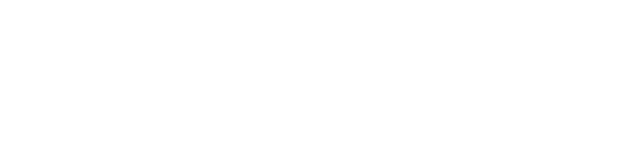
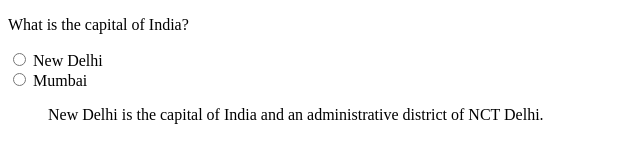
Before and after one commit to acciojob/trivia-DeepakIbitwar, a website: page main.html in a window 1280 px wide. Shown: the whole page, without its empty margins (0-640 px from the left). Drawn offline with Linux system fonts and the light colour scheme.

Commit message:
created a submission

```diff
--- a/main.html
+++ b/main.html
@@ -8,6 +8,12 @@
 
 <body>
 	<!-- the entire body must be written by student -->
+	<p>What is the capital of India?</p>
+    <input type="radio" id="New Delhi" name="capital">
+    <label for="new delhi">New Delhi</label><br>
+    <input type="radio" id="Mumbai" name="capital">
+    <label for="mumbai">Mumbai</label><br>
+    <blockquote cite="https://en.wikipedia.org/wiki/New_Delhi">New Delhi is the capital of India and an administrative district of NCT Delhi.</blockquote>
     <script type="text/javascript" src="./script.js">
 </script>
 
```
